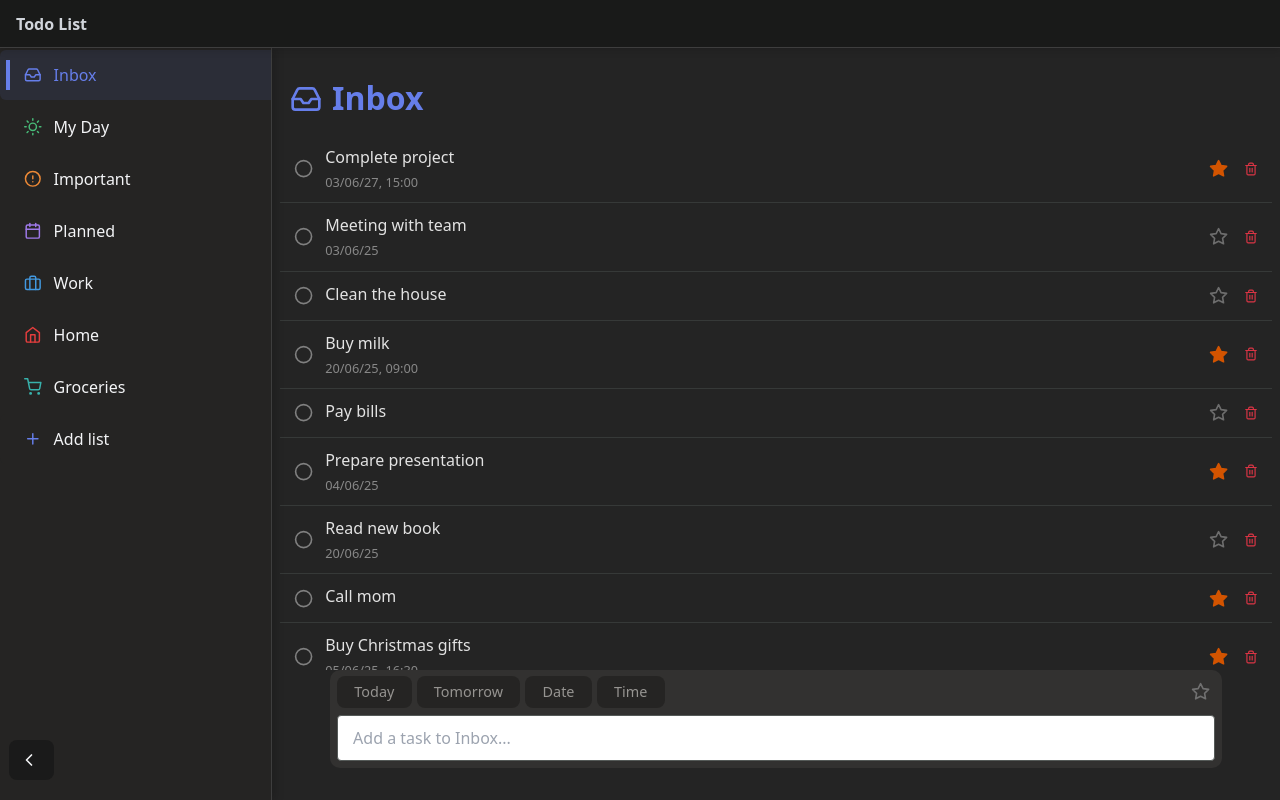
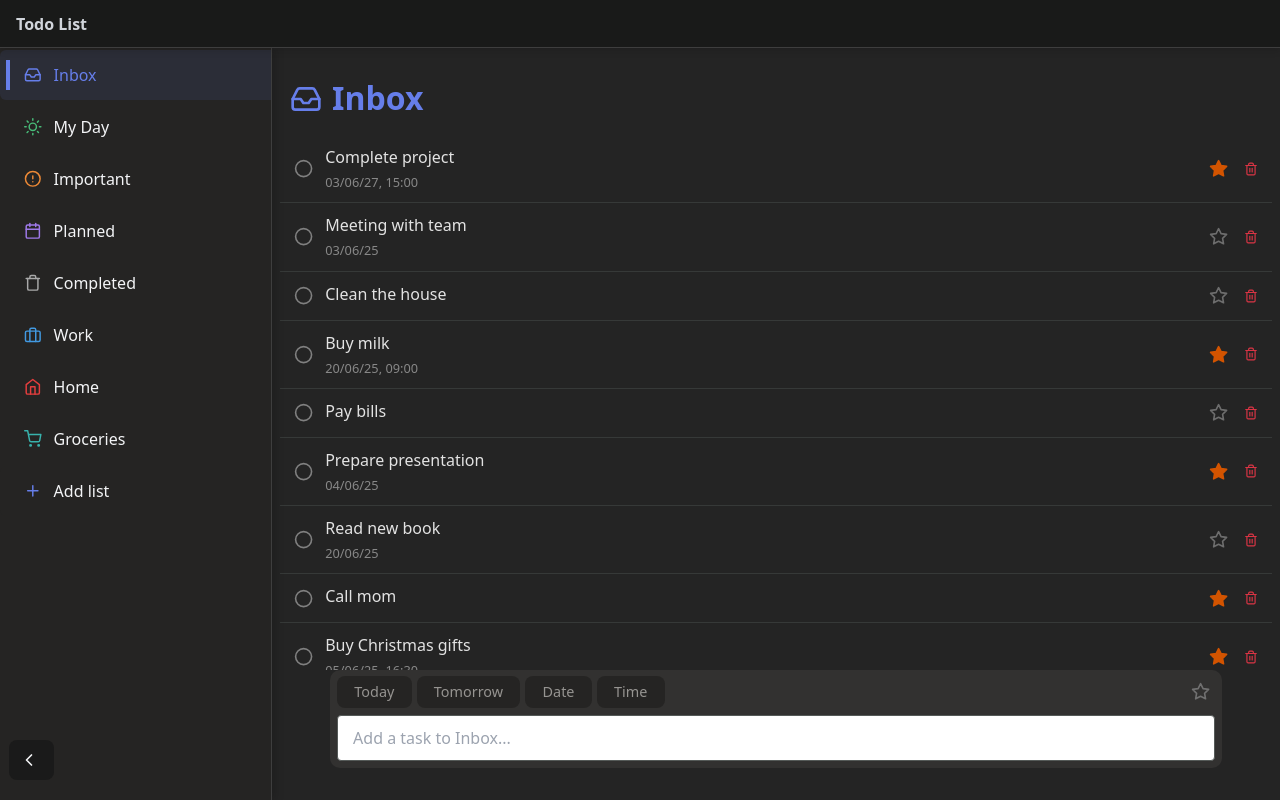
Before and after one commit to CarloGaspa/Portfolio-ToDoList, a React (Vite) app: page / in a window 1280 px wide. Built offline with nearby package versions, Linux system fonts and the light colour scheme.

Commit message:
fixed bugs

```diff
--- a/src/App.jsx
+++ b/src/App.jsx
@@ -14,6 +14,7 @@ import {
   FiBriefcase,
   FiHome,
   FiShoppingCart,
+  FiTrash,
 } from "react-icons/fi";
 
 const LIST_IDS = {
@@ -21,6 +22,7 @@ const LIST_IDS = {
   MY_DAY: "myday",
   IMPORTANT: "important",
   PLANNED: "planned",
+  COMPLETED: "completed",
 };
 
 const DEFAULT_COLORS = [
@@ -28,6 +30,7 @@ const DEFAULT_COLORS = [
   "#48bb78", // My Day (verde)
   "#ed8936", // Important (arancione)
   "#9f7aea", // Planned (viola)
+  "#A9A9A9", // Completed (grigio)
   "#4299e1", // Work (azzurro)
   "#e53e3e", // Home (rosso)
   "#38b2ac", // Groceries (turchese)
@@ -63,25 +66,32 @@ const sideBarInitialState = [
     color: DEFAULT_COLORS[3],
   },
   {
+    id: LIST_IDS.COMPLETED,
+    name: "Completed",
+    icon: <FiTrash />,
+    deletable: false,
+    color: DEFAULT_COLORS[4],
+  },
+  {
     id: "work",
     name: "Work",
     icon: <FiBriefcase />,
     deletable: true,
-    color: DEFAULT_COLORS[4],
+    color: DEFAULT_COLORS[5],
   },
   {
     id: "home",
     name: "Home",
     icon: <FiHome />,
     deletable: true,
-    color: DEFAULT_COLORS[5],
+    color: DEFAULT_COLORS[6],
   },
   {
     id: "groceries",
     name: "Groceries",
     icon: <FiShoppingCart />,
     deletable: true,
-    color: DEFAULT_COLORS[6],
+    color: DEFAULT_COLORS[7],
   },
 ];
 
@@ -332,6 +342,8 @@ export default function App() {
         return taskDate >= tomorrowStart;
       },
 
+      [LIST_IDS.COMPLETED]: (task) => task.completed,
+
       default: (task) => !task.completed && task.list === activeContent,
     };
 
```
